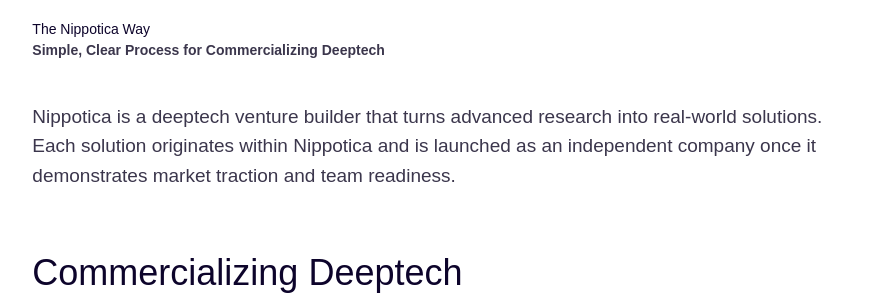
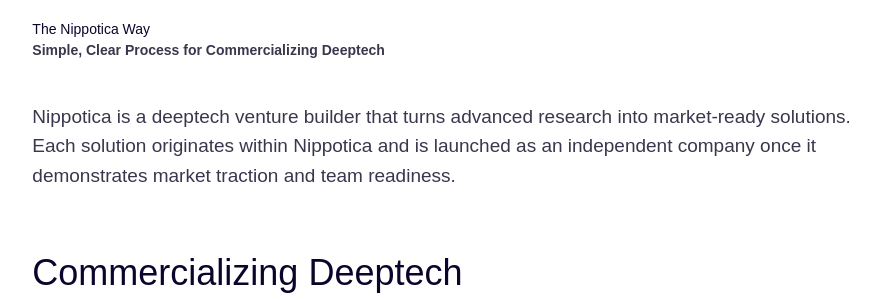
Before and after one commit to Nippotica/jpnippoweb, a Jekyll site: the page built from pages/process.md, in a window 1280 px wide and 900 px high, scrolled down 811 px. Shown: the part 154-454 px from the top of the window, without its empty margins (196-1079 px from the left). Built offline with Jekyll 4.4.1, drawn with Linux system fonts in a browser that asks for light colours; some web fonts are replaced.

Commit message:
Update process.md

```diff
--- a/pages/process.md
+++ b/pages/process.md
@@ -7,8 +7,7 @@
 
 {% include framework/shortcodes/figure.html src="/assets/images/gen/content/nippoprocess.png" title="The Nippotica Way" caption="Simple, Clear Process for Commercializing Deeptech" %}
 
-Nippotica is a deeptech venture builder that turns advanced research into real-world solutions. Each solution originates within Nippotica and is launched as an independent company once it demonstrates market traction and team readiness.
-
+Nippotica is a deeptech venture builder that turns advanced research into market-ready solutions. Each solution originates within Nippotica and is launched as an independent company once it demonstrates market traction and team readiness.
 
 # Commercializing Deeptech
 
```
